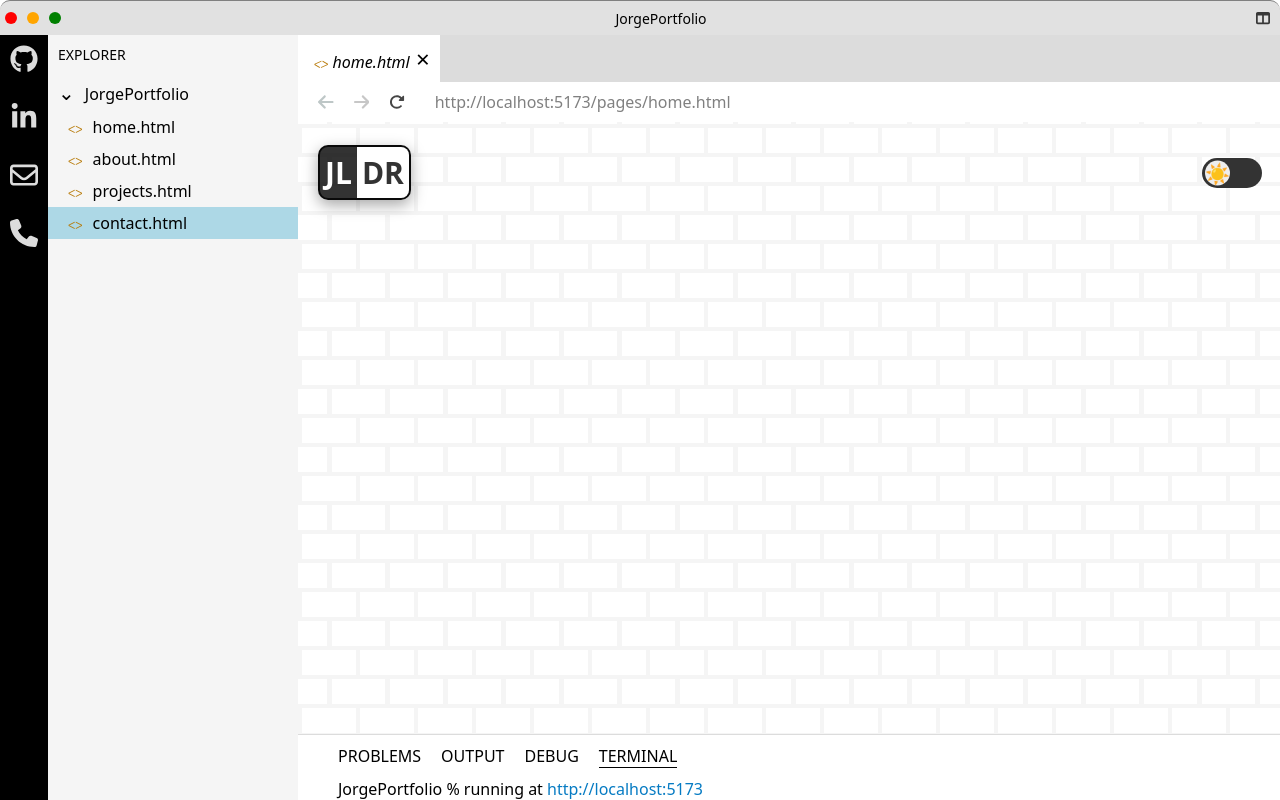
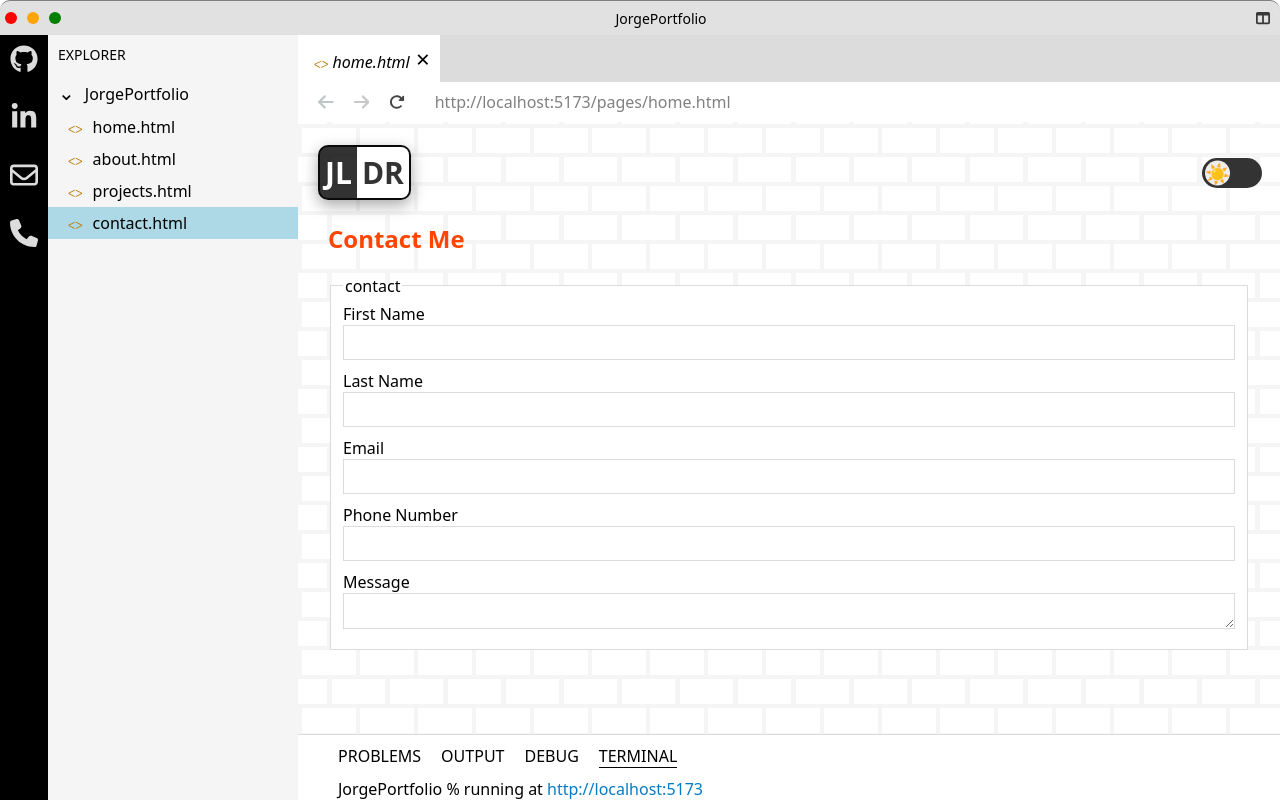
Before and after one commit to jorge20080/MyPortfolio, a React (Vite) app: page /contact in a window 1280 px wide. Built offline with nearby package versions, Linux system fonts and the light colour scheme; the HTML template or start-up script is replaced by a standard one.

Commit message:
Removed duplication of main tag

```diff
--- a/src/pages/About/About.tsx
+++ b/src/pages/About/About.tsx
@@ -15,7 +15,7 @@ const About = () =>{
     let languages: Skill[] = getLanguages();
 
     return (
-        <main>
+        <>
             <OpenedTabLayout name="about"/>
             <Header />
             <section className={styles.container}>
@@ -29,7 +29,7 @@ const About = () =>{
                 <SkillsList title="Other" skillsList={otherSkills}/>
                 <SkillsList title="Languages" skillsList={languages}/>
             </section>
-        </main>
+        </>
     )
 }
 export default About;
--- a/src/pages/Contact/Contact.module.css
+++ b/src/pages/Contact/Contact.module.css
@@ -0,0 +1,24 @@
+.container{
+    max-width: 1200px;
+    margin-inline: auto;
+    padding-inline: 30px;
+    margin-top: 100px;
+}
+.container h1{
+    color: orangered;
+}
+.container fieldset{
+    border: 1px solid gainsboro;
+    background-color: white;
+}
+.container input, .container textarea{
+    display: block;
+    width: 100%;
+    box-sizing: border-box;
+    margin-bottom: 10px;
+    padding-inline: 10px;
+    border: 1px solid gainsboro;
+}
+.container input{
+    height: 35px;
+}
--- a/src/pages/Contact/Contact.tsx
+++ b/src/pages/Contact/Contact.tsx
@@ -7,6 +7,34 @@ const Contact = () =>{
         <>
             <OpenedTabLayout name="home"/>
             <Header />
+            <section className={styles.container}>
+                <h1>Contact Me</h1>
+                <form>
+                    <fieldset>
+                        <legend>contact</legend>
+                        <label>
+                            First Name
+                            <input />
+                        </label>
+                        <label>
+                            Last Name
+                            <input />
+                        </label>
+                        <label>
+                            Email
+                            <input type="email"/>
+                        </label>
+                        <label>
+                            Phone Number
+                            <input />
+                        </label>
+                        <label>
+                            Message
+                            <textarea></textarea>
+                        </label>
+                    </fieldset>
+                </form>
+            </section>
         </>
     )
 }
--- a/src/pages/Home/Home.tsx
+++ b/src/pages/Home/Home.tsx
@@ -9,7 +9,7 @@ const Home = () =>{
     document.title="Jorge - Home";
     return (
         <>
-            <main className={styles.container}>
+            <div className={styles.container}>
                 <OpenedTabLayout name="home"/>
                 <Header />
                 <div className={styles.content_container}>
@@ -38,7 +38,7 @@ const Home = () =>{
                         <a href={pdf} target='_blank' >Resume</a>
                     </div>
                 </div>
-            </main>
+            </div>
         </>
     )
 }
--- a/src/pages/Projects/Projects.tsx
+++ b/src/pages/Projects/Projects.tsx
@@ -6,14 +6,14 @@ import ProjectList from '../../components/ProjectList/ProjectList';
 
 const Projects = () =>{
     return (
-        <main>
+        <>
             <OpenedTabLayout name="home"/>
             <Header />
             <section className={styles.container}>
                 <h1>Projects</h1>
                 <ProjectList projects={projects} />
             </section>
-        </main>
+        </>
     )
 }
 export default Projects;
```
